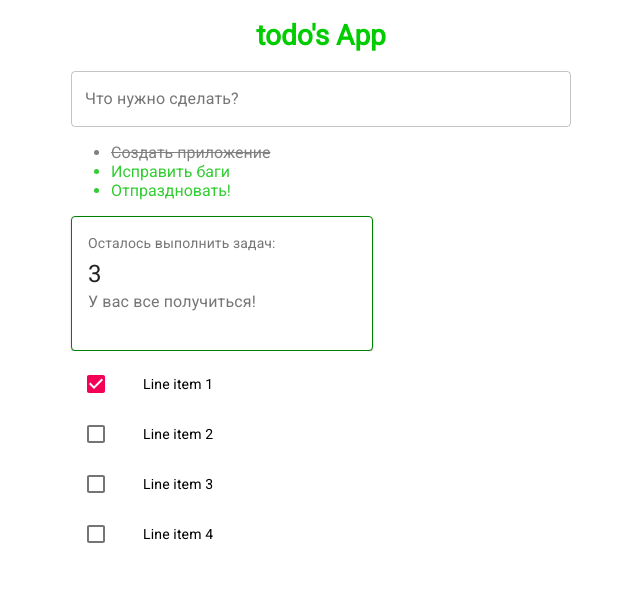
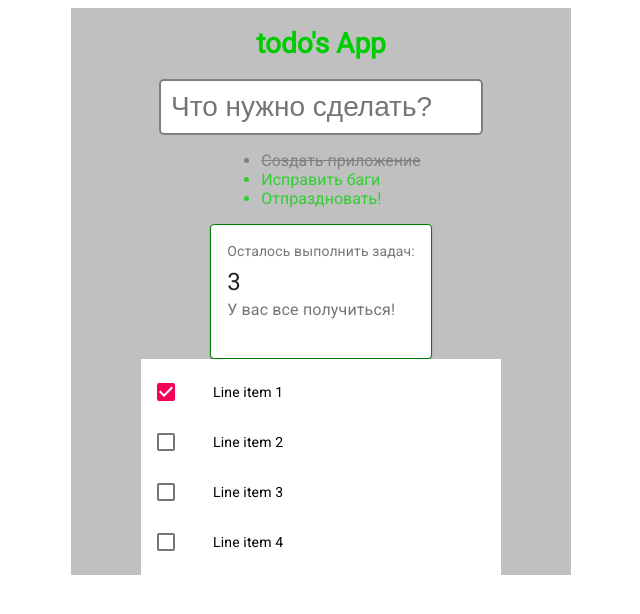
Before and after one commit to WebHeroSchool/React_todo_Shepelev, a React (Create React App) app: page / in a window 1280 px wide. Shown: the top 614 px of the page, without its empty margins (319-959 px from the left). Built offline with nearby package versions, Linux system fonts and the light colour scheme.

Commit message:
добавил input

```diff
--- a/src/components/App/App.module.css
+++ b/src/components/App/App.module.css
@@ -2,6 +2,10 @@
   margin: 0 auto;
   width: 500px;
   font-family: 'Roboto', sans-serif;
+  display: flex;
+  flex-direction: column;
+  align-items: center;
+  background-color: #c0c0c0;
 }
 .title{
   font-weight: bold;
--- a/src/components/InputItem/InputItem.js
+++ b/src/components/InputItem/InputItem.js
@@ -1,13 +1,13 @@
 import React from 'react';
 import { makeStyles } from '@material-ui/core/styles';
 import TextField from '@material-ui/core/TextField';
+import styles from './InputItem.module.css';
 
 const useStyles = makeStyles((theme) => ({
   root: {
     '& > *': {
       margin: theme.spacing(0),
       width: '500px',
-      borderColor: 'green',
     },
   },
 }));
@@ -15,9 +15,14 @@ const useStyles = makeStyles((theme) => ({
 export default function InputItem() {
   const classes = useStyles();
 
+//   return (
+//     <form className={classes.root} noValidate autoComplete="off">
+//       <TextField  id="outlined-basic" label="Что нужно сделать?" variant="outlined" />
+//       <input className={styles.input} placeholder="Что нужно сделать?" type="text"></input>
+//     </form>
+//   );
+
   return (
-    <form className={classes.root} noValidate autoComplete="off">
-      <TextField id="outlined-basic" label="Что нужно сделать?" variant="outlined" />
-    </form>
+    <input className={styles.input} placeholder="Что нужно сделать?" type="text"></input>
   );
 }
--- /dev/null
+++ b/src/components/InputItem/InputItem.module.css
@@ -0,0 +1,11 @@
+.input{
+    width: 300px;
+    outline: none;
+    font-size: 28px;
+    padding: 10px;
+    border-radius: 5px;
+    border: 2px solid #808080;
+}
+.input:focus{
+    border-color: green;
+}
```
Also changed, not shown: 1 other file (tests, documents, lock files or other folders).
